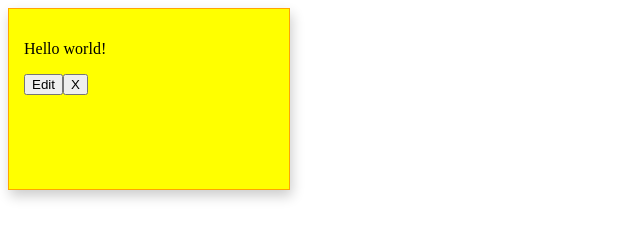
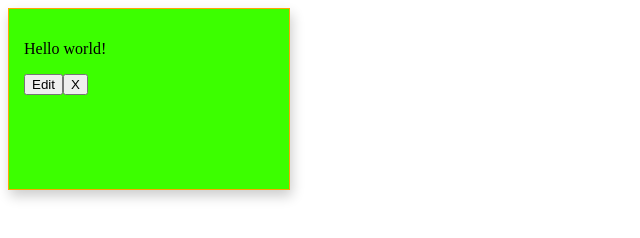
Before and after one commit to sainikhil9227/sticky-notes-using-react, a plain HTML site: page index.html in a window 1280 px wide. Shown: the whole page, without its empty margins (0-640 px from the left). Drawn offline with nearby package versions, Linux system fonts and the light colour scheme.

Commit message:
first commit

```diff
--- a/index.html
+++ b/index.html
@@ -12,7 +12,7 @@
     .note{
         width:250px;
         height:150px;
-        background:yellow;
+        background:rgb(60, 255, 0);
         padding:15px;
         border:1px solid orange;
         box-shadow:2px 6px 12px rgba(0,0,0,0.2);
```
